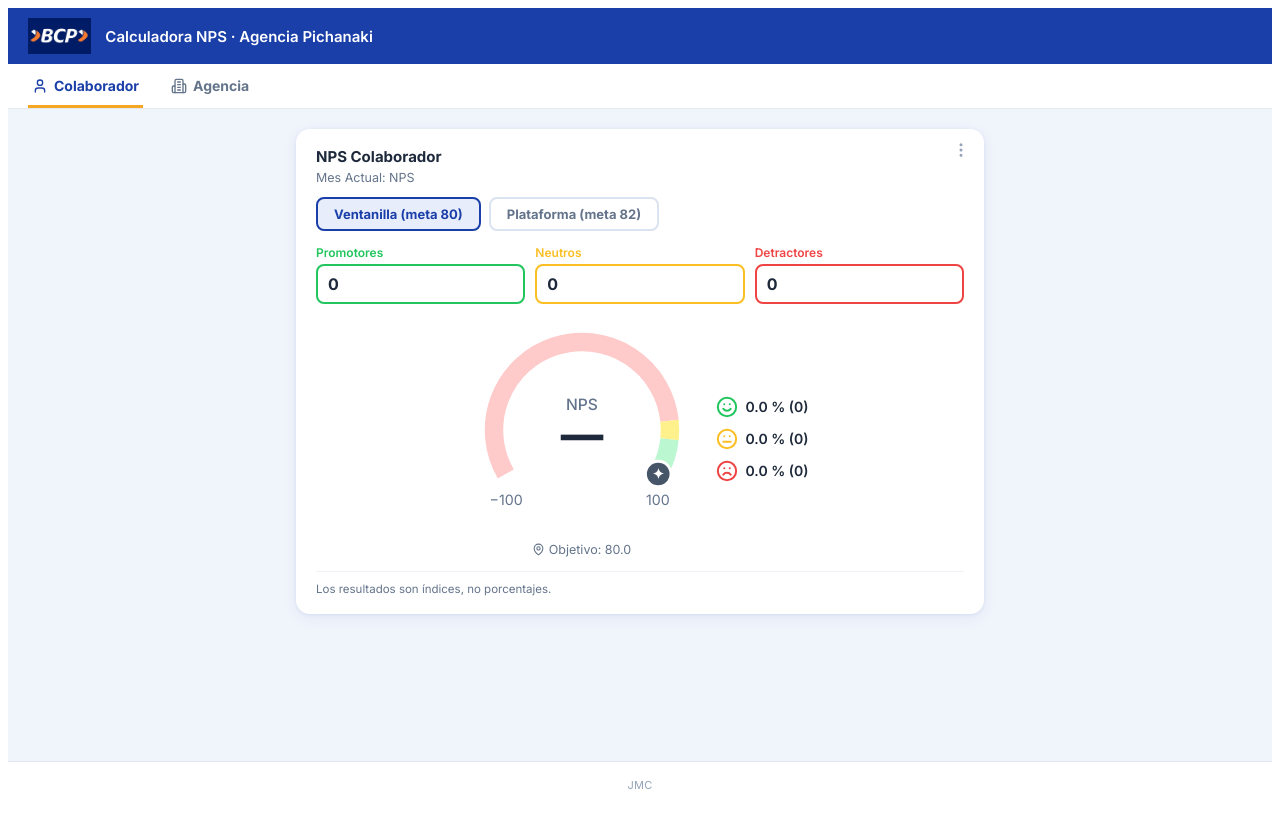
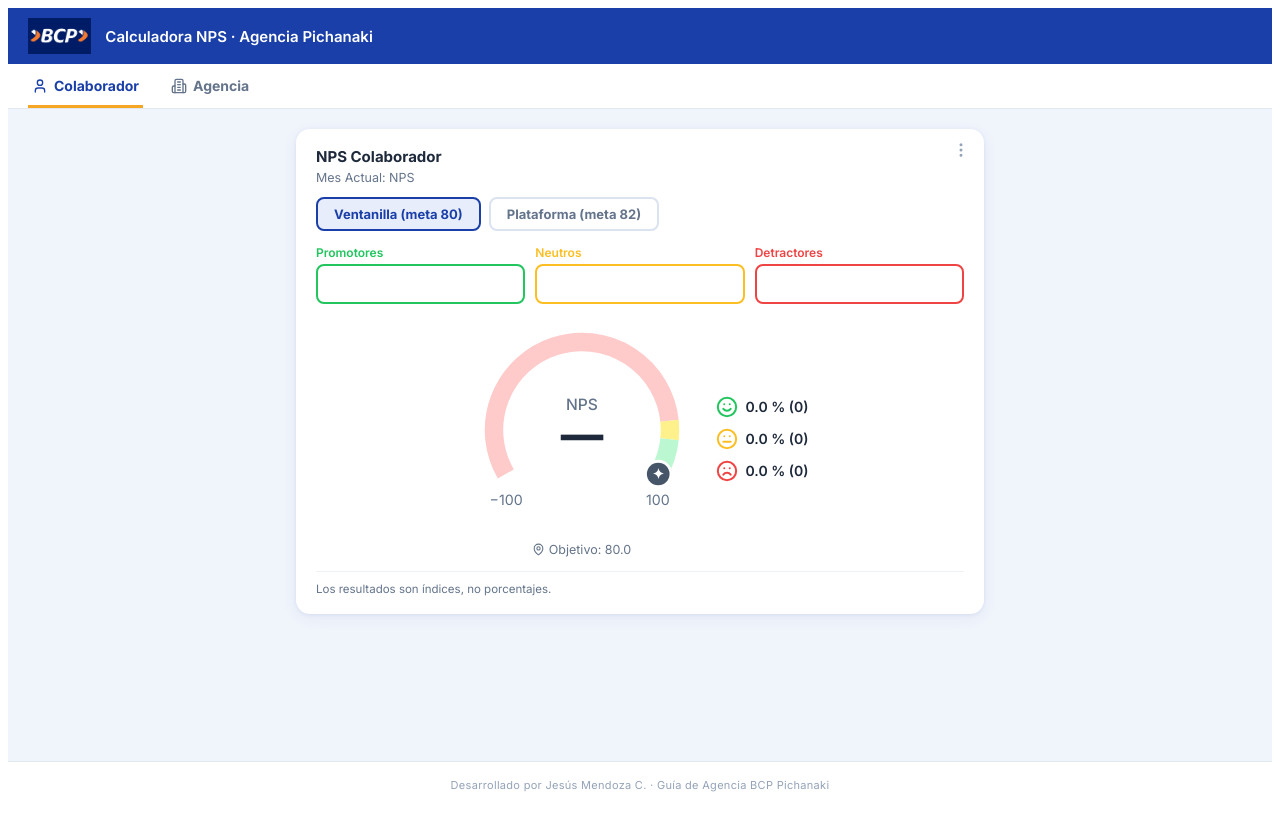
Before and after one commit to jesusmcortez553-gif/calculadoranps, a React (Vite) app: page / in a window 1280 px wide. Built offline with nearby package versions, Linux system fonts and the light colour scheme.

Commit message:
Add files via upload

```diff
--- a/src/App.jsx
+++ b/src/App.jsx
@@ -35,6 +35,7 @@
 }
 
 const METAS = { ventanilla: 80, plataforma: 82, agencia: 81 }
+const STRETCH = 94
 const META_120 = { ventanilla: 96, plataforma: 98, agencia: 97 }
 
 /* ---------- matemática ---------- */
@@ -203,10 +204,15 @@
     <label style={{ display: 'flex', flexDirection: 'column', gap: 4, flex: 1, minWidth: 90 }}>
       <span style={{ fontSize: 12, fontWeight: 600, color }}>{label}</span>
       <input
-        type="number"
-        min="0"
-        value={value}
-        onChange={(e) => onChange(Math.max(0, parseInt(e.target.value || '0', 10)))}
+        type="text"
+        inputMode="numeric"
+        pattern="[0-9]*"
+        value={value || ''}
+        onFocus={(e) => e.target.select()}
+        onChange={(e) => {
+          const raw = e.target.value.replace(/[^0-9]/g, '')
+          onChange(raw === '' ? 0 : parseInt(raw, 10))
+        }}
         style={{
           border: `2px solid ${color}`,
           borderRadius: 8,
@@ -256,8 +262,10 @@
                   <td style={{ ...td, fontWeight: 700, color: c }}>{fmt(nps)}</td>
                   <td style={td}>+{fmt(nps - actual)}</td>
                   <td style={{ ...td, display: 'flex', alignItems: 'center', gap: 4 }}>
-                    {ok
-                      ? <><CheckCircle size={14} color={C.green} /> Meta</>
+                    {nps >= STRETCH
+                      ? <><CheckCircle size={14} color={C.green} /> Objetivo 94</>
+                      : ok
+                        ? <><CheckCircle size={14} color={C.green} /> Meta mínima</>
                         : warn
                           ? <><AlertTriangle size={14} color={C.yellow} /> Cerca</>
                           : <><XCircle size={14} color={C.red} /> Bajo meta</>}
@@ -287,6 +295,7 @@
   const meta120 = META_120[canal]
   const nps = calcNPS(p, n, d)
   const falta100 = promotoresPara(p, n, d, meta)
+  const falta94 = promotoresPara(p, n, d, STRETCH)
   const falta120 = promotoresPara(p, n, d, meta120)
 
   return (
@@ -334,13 +343,18 @@
           <div style={{ display: 'flex', gap: 10, marginTop: 16, flexWrap: 'wrap' }}>
             <div style={pill('#e8edfb', C.header)}>
               {falta100 === 0
-                ? <><CheckCircle size={14} style={{ verticalAlign: -2 }} /> Meta ({meta}) alcanzada</>
-                : <>Para meta {meta} (100%): +{falta100} promotor{falta100 > 1 ? 'es' : ''}</>}
+                ? <><CheckCircle size={14} style={{ verticalAlign: -2 }} /> Meta mínima ({meta}) alcanzada</>
+                : <>Meta mínima {meta}: +{falta100} promotor{falta100 > 1 ? 'es' : ''}</>}
+            </div>
+            <div style={pill('#f0fdf4', '#166534')}>
+              {falta94 === 0
+                ? <><CheckCircle size={14} style={{ verticalAlign: -2 }} /> Objetivo 94 alcanzado</>
+                : <>Objetivo 94: +{falta94} promotor{falta94 > 1 ? 'es' : ''}</>}
             </div>
             <div style={pill('#fef3e2', '#b45309')}>
               {falta120 === 0
                 ? <><CheckCircle size={14} style={{ verticalAlign: -2 }} /> 120% alcanzado</>
-                : <>Para {meta120} (120%): +{falta120} promotor{falta120 > 1 ? 'es' : ''}</>}
+                : <>120% ({meta120}): +{falta120} promotor{falta120 > 1 ? 'es' : ''}</>}
             </div>
           </div>
         )}
@@ -468,8 +482,10 @@
                         <td style={td}>{fmt(nuevoCanal)}</td>
                         <td style={{ ...td, fontWeight: 700, color: c }}>{fmt(nuevaAg)}</td>
                         <td style={{ ...td, display: 'flex', alignItems: 'center', gap: 4 }}>
-                          {ok
-                            ? <><CheckCircle size={14} color={C.green} /> Meta</>
+                          {nuevaAg >= STRETCH
+                            ? <><CheckCircle size={14} color={C.green} /> Objetivo 94</>
+                            : ok
+                              ? <><CheckCircle size={14} color={C.green} /> Meta mínima</>
                               : warn
                                 ? <><AlertTriangle size={14} color={C.yellow} /> Cerca</>
                                 : <><XCircle size={14} color={C.red} /> Bajo meta</>}
@@ -567,7 +583,7 @@
           letterSpacing: 0.3,
         }}
       >
-        JMC
+        Desarrollado por Jesús Mendoza C. · Guía de Agencia BCP Pichanaki
       </footer>
     </div>
   )
```
Lines whose indentation alone changed are shown as unchanged.
